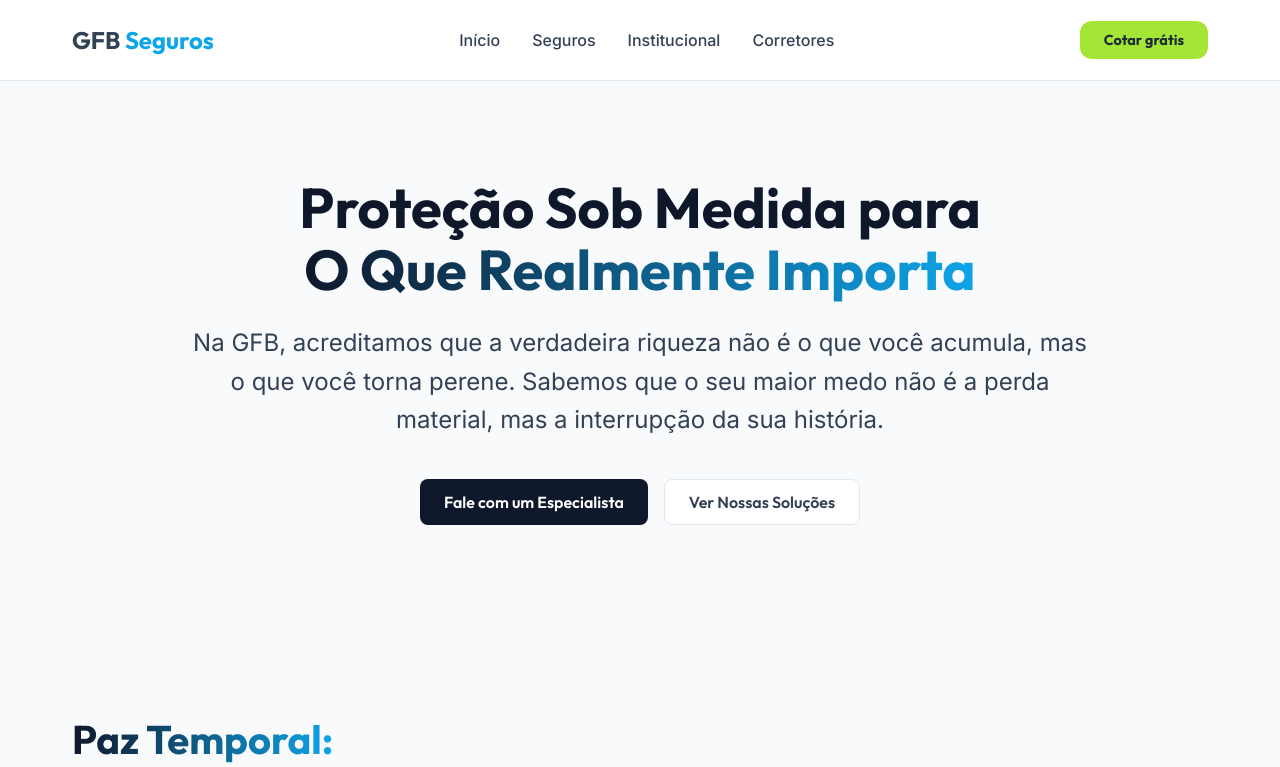
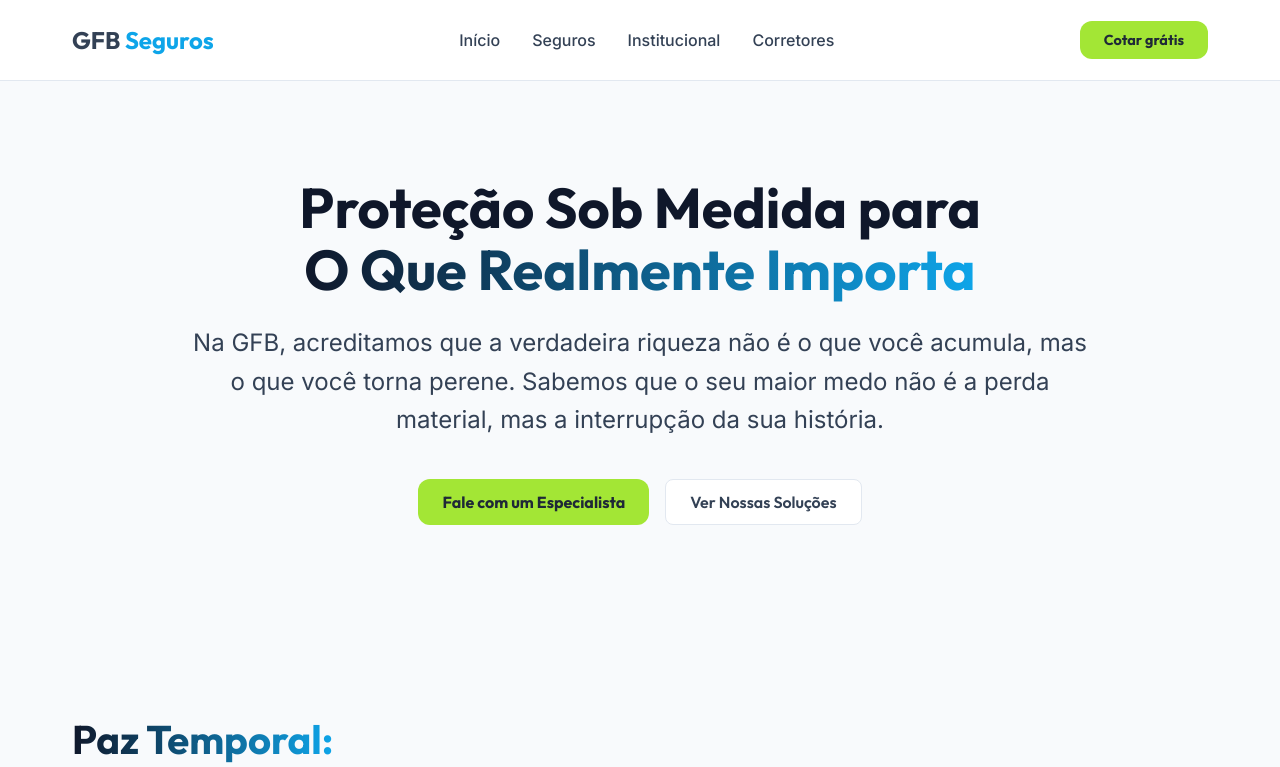
Before and after one commit to romuloprcoficial-debug/gfb, a Next.js app: page / in a window 1280 px wide. Shown: the top 767 px of the page. Built offline with nearby package versions, Linux system fonts and the light colour scheme.

Commit message:
Botão Fale Especialista

```diff
--- a/src/app/page.tsx
+++ b/src/app/page.tsx
@@ -28,7 +28,7 @@ export default function Home() {
             Na GFB, acreditamos que a verdadeira riqueza não é o que você acumula, mas o que você torna perene. Sabemos que o seu maior medo não é a perda material, mas a interrupção da sua história.
           </p>
           <div style={{ display: 'flex', gap: '1rem', justifyContent: 'center' }}>
-            <Link href="https://wa.me/5562981364197" target="_blank" className="btn btn-primary">Fale com um Especialista</Link>
+            <Link href="https://wa.me/5562981364197" target="_blank" className="btn" style={{ backgroundColor: '#A3E635', color: '#1f2937', fontWeight: 700, borderRadius: '12px', border: 'none' }}>Fale com um Especialista</Link>
             <Link href="#verticais" className="btn btn-secondary" style={{ backgroundColor: 'white', border: '1px solid #e2e8f0', color: 'var(--text-main)' }}>
               Ver Nossas Soluções
             </Link>
```
